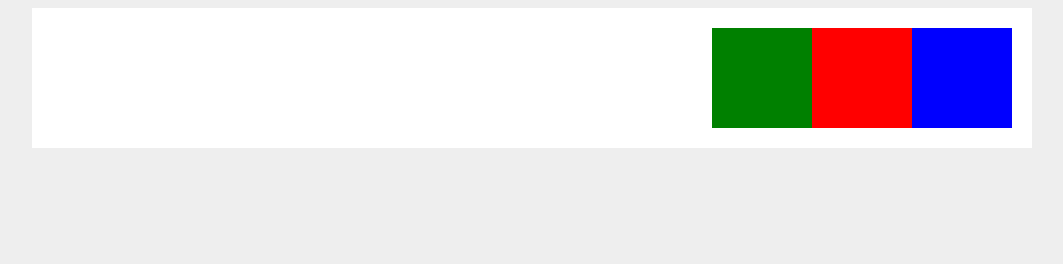
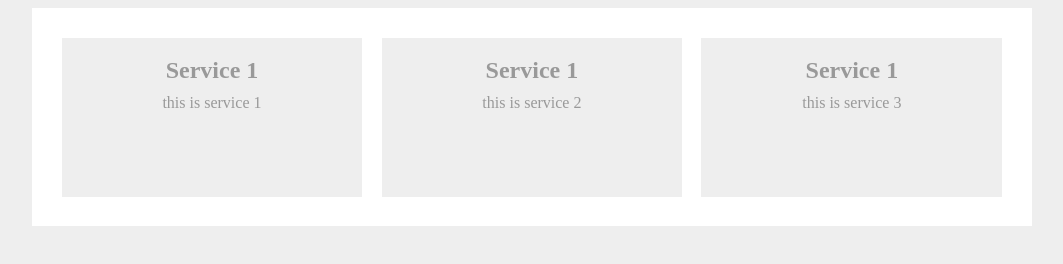
Before and after one commit to Li-YangZhong/CSS-Positioning-Tutorial, a plain HTML site: page 4_floating_elements/index.html in a window 1280 px wide. Shown: the whole page, without its empty margins (108-1171 px from the left). Drawn offline with Linux system fonts and the light colour scheme.

Commit message:
float three presentations

```diff
--- a/4_floating_elements/index.html
+++ b/4_floating_elements/index.html
@@ -10,11 +10,7 @@
 <body>
 <div class="wrapper">
 
-    <div class="blue box"></div>
-    <div class="red box"></div>
-    <div class="green box"></div>
-
-    <!-- <div class="service">
+    <div class="service">
         <h2>Service 1</h2>
         <p>this is service 1</p>
     </div>
@@ -27,7 +23,7 @@
     <div class="service">
         <h2>Service 1</h2>
         <p>this is service 3</p>
-    </div> -->
+    </div>
 
 </div>
 </body>
--- a/4_floating_elements/style.css
+++ b/4_floating_elements/style.css
@@ -16,23 +16,17 @@ body {
     clear: both;
 }
 
-.blue {
-    background: blue;
-    float:right;
+.service h2, .service p {
+    color: #999;
+    margin: 10px 0;
+    text-align: center;
 }
 
-.red {
-    background: red;
-    float: right;
-
+.service {
+    float: left;
+    background: #eee;
+    width: 29.33%;
+    margin: 1%;
+    padding: 1%;
+    height: 140px;
 }
-
-.green {
-    background: green;
-    float: right;
-}
-
-.box {
-    height: 100px;
-    width: 100px;
-}
```
